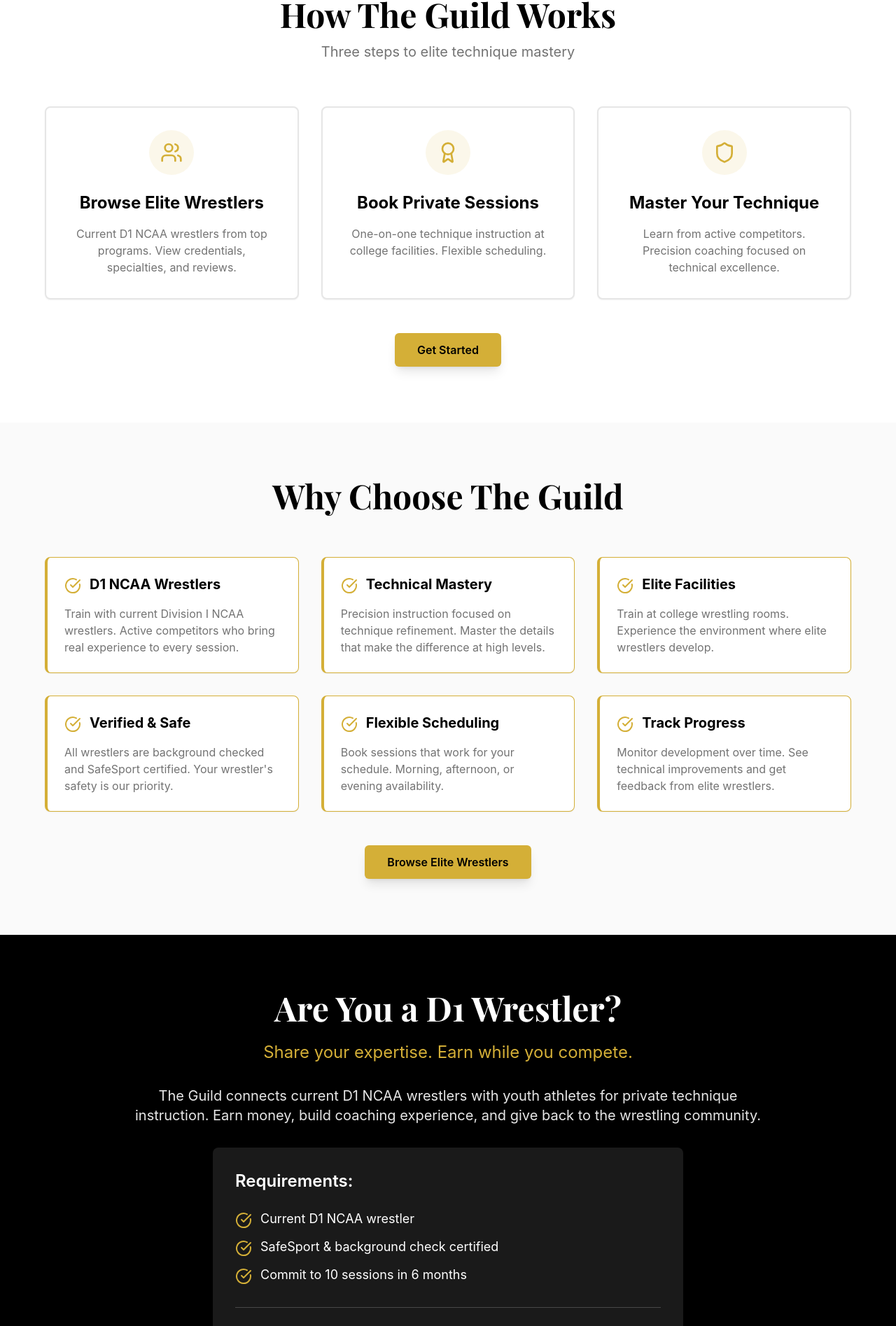
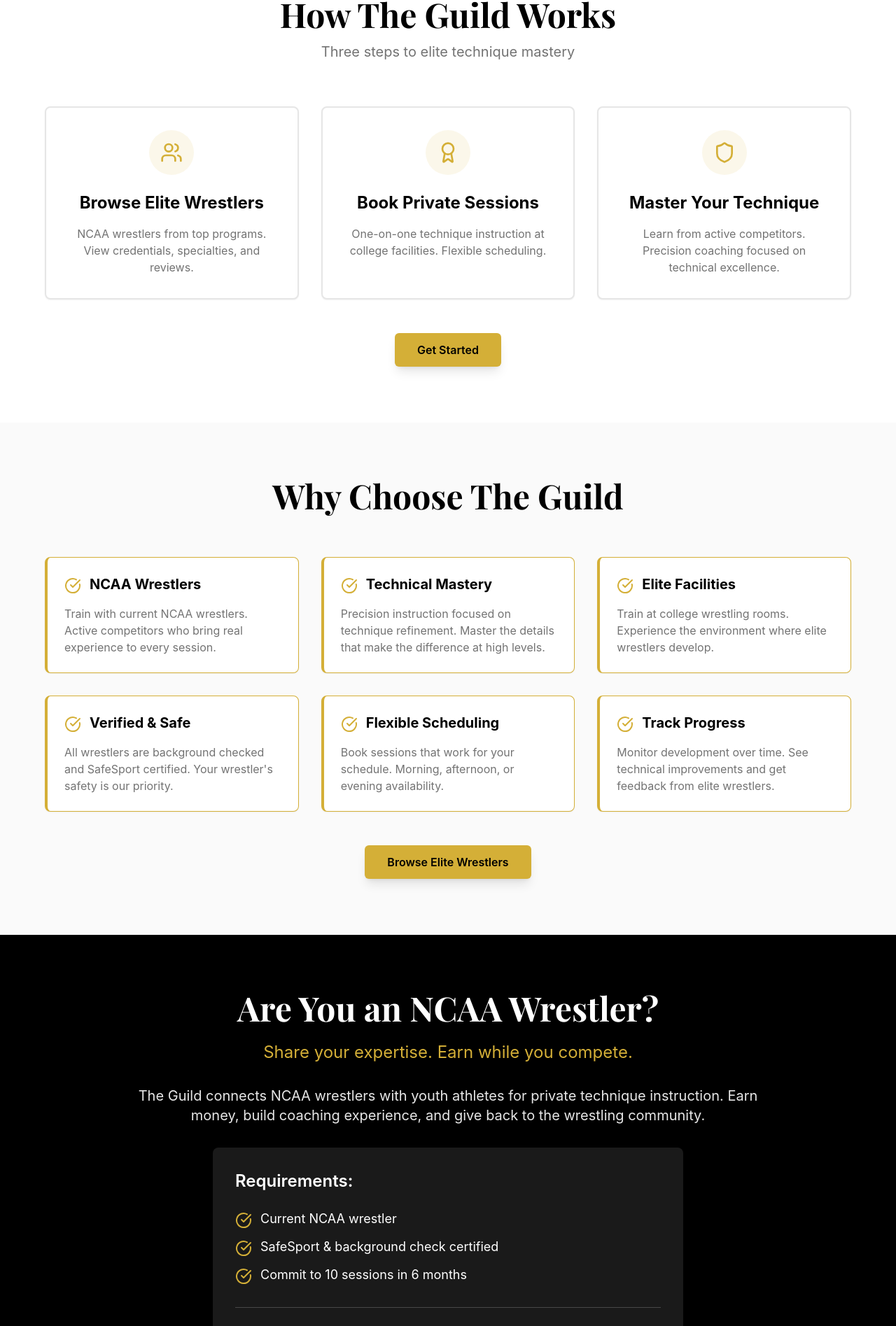
Before and after one commit to gyaan-ai/levelup, a Next.js app: page / in a window 1280 px wide. Shown: the part 869-2764 px from the top of the page at 70% size. Built offline with nearby package versions, Linux system fonts and the light colour scheme; no server answers.

Commit message:
D1→NCAA (NCAA wrestlers in your community); remove pricing from homepage

```diff
--- a/app/(auth)/signup/page.tsx
+++ b/app/(auth)/signup/page.tsx
@@ -171,7 +171,7 @@ export default function SignupPage() {
                       </FormControl>
                       <SelectContent>
                         <SelectItem value="parent">Parent</SelectItem>
-                        <SelectItem value="athlete">D1 Wrestler</SelectItem>
+                        <SelectItem value="athlete">NCAA Wrestler</SelectItem>
                         <SelectItem value="youth_wrestler">Youth Wrestler (Student)</SelectItem>
                         <SelectItem value="admin">Admin</SelectItem>
                       </SelectContent>
--- a/app/(parent)/browse/browse-client.tsx
+++ b/app/(parent)/browse/browse-client.tsx
@@ -79,7 +79,7 @@ export function BrowseAthletesClient({ initialAthletes }: BrowseAthletesClientPr
       <div className="mb-8">
         <h1 className="text-3xl font-serif font-bold mb-2 text-primary">Browse Elite Wrestlers</h1>
         <p className="text-muted-foreground">
-          Find the perfect D1 wrestler to refine your technique
+          Find the perfect NCAA wrestler to refine your technique
         </p>
       </div>
 
--- a/app/(parent)/browse/page.tsx
+++ b/app/(parent)/browse/page.tsx
@@ -8,7 +8,7 @@ import { Athlete } from '@/types';
 export const metadata = {
   title: 'Browse Elite Wrestlers | The Guild',
   description:
-    'Train with current D1 NCAA wrestlers. View profiles, credentials, and reviews. Book private technique sessions.',
+    'Train with NCAA wrestlers in your community. View profiles, credentials, and reviews. Book private technique sessions.',
 };
 
 export default async function BrowsePage() {
--- a/app/(parent)/dashboard/page.tsx
+++ b/app/(parent)/dashboard/page.tsx
@@ -244,7 +244,7 @@ export default async function ParentDashboard() {
             <User className="h-16 w-16 text-muted-foreground mb-4" />
             <h3 className="text-xl font-semibold mb-2">Add Your First Wrestler</h3>
             <p className="text-muted-foreground mb-6 text-center max-w-md">
-              Create a profile for your youth wrestler to start training with elite D1 wrestlers.
+              Create a profile for your youth wrestler to start training with elite NCAA wrestlers.
             </p>
             <Link href="/wrestlers/add">
               <Button size="lg">
--- a/app/layout.tsx
+++ b/app/layout.tsx
@@ -17,9 +17,9 @@ const playfair = Playfair_Display({
 export const metadata = {
   title: 'The Guild | Elite Wrestling Technique Instruction',
   description:
-    'Train with D1 NCAA wrestlers for private technique instruction. Master your wrestling through elite-level coaching.',
+    'Train with NCAA wrestlers in your community for private technique instruction. Master your wrestling through elite-level coaching.',
   keywords:
-    'the guild wrestling, wrestling lessons, D1 NCAA wrestlers, elite technique, private lessons',
+    'the guild wrestling, wrestling lessons, NCAA wrestlers, elite technique, private lessons',
   icons: {
     icon: '/favicon.ico',
   },
--- a/app/page.tsx
+++ b/app/page.tsx
@@ -7,7 +7,7 @@ import { CheckCircle, Users, Award, Shield } from 'lucide-react';
 export const metadata = {
   title: 'The Guild | Elite Wrestling Technique Instruction',
   description:
-    'Train with D1 NCAA wrestlers for private technique instruction. Master your wrestling through elite-level coaching.',
+    'Train with NCAA wrestlers in your community for private technique instruction. Master your wrestling through elite-level coaching.',
 };
 
 export default function HomePage() {
@@ -30,8 +30,8 @@ export default function HomePage() {
                   Mastery. Technique. Access the Elite.
                 </p>
                 <p className="text-lg text-white/80 mb-12 max-w-xl mx-auto lg:mx-0">
-                  Train with D1 NCAA wrestlers for private technique instruction.
-                  Master the details that separate good from elite.
+                  Train with NCAA wrestlers in your community for private technique
+                  instruction. Master the details that separate good from elite.
                 </p>
                 <div className="flex flex-col sm:flex-row gap-4 justify-center lg:justify-start">
                   <Button
@@ -87,8 +87,8 @@ export default function HomePage() {
                 Browse Elite Wrestlers
               </h3>
               <p className="text-muted-foreground">
-                Current D1 NCAA wrestlers from top programs. View credentials,
-                specialties, and reviews.
+                NCAA wrestlers from top programs. View credentials, specialties,
+                and reviews.
               </p>
             </Card>
             <Card className="p-8 text-center border-2 hover:border-accent transition-all">
@@ -135,8 +135,8 @@ export default function HomePage() {
           <div className="grid md:grid-cols-2 lg:grid-cols-3 gap-8 max-w-6xl mx-auto">
             {[
               {
-                title: 'D1 NCAA Wrestlers',
-                text: 'Train with current Division I NCAA wrestlers. Active competitors who bring real experience to every session.',
+                title: 'NCAA Wrestlers',
+                text: 'Train with current NCAA wrestlers. Active competitors who bring real experience to every session.',
               },
               {
                 title: 'Technical Mastery',
@@ -176,27 +176,27 @@ export default function HomePage() {
         </div>
       </section>
 
-      {/* For D1 Wrestlers */}
+      {/* For NCAA Wrestlers */}
       <section className="py-20 bg-black text-white">
         <div className="container mx-auto px-4">
           <div className="max-w-4xl mx-auto text-center">
             <h2 className="text-4xl md:text-5xl font-serif font-bold mb-6">
-              Are You a D1 Wrestler?
+              Are You an NCAA Wrestler?
             </h2>
             <p className="text-2xl text-accent mb-8">
               Share your expertise. Earn while you compete.
             </p>
             <p className="text-xl text-white/90 mb-8">
-              The Guild connects current D1 NCAA wrestlers with youth athletes
-              for private technique instruction. Earn money, build coaching
-              experience, and give back to the wrestling community.
+              The Guild connects NCAA wrestlers with youth athletes for private
+              technique instruction. Earn money, build coaching experience, and
+              give back to the wrestling community.
             </p>
             <div className="bg-white/10 backdrop-blur-sm rounded-lg p-8 mb-10 max-w-2xl mx-auto text-left">
               <h3 className="text-2xl font-semibold mb-6">Requirements:</h3>
               <ul className="space-y-3 text-lg">
                 <li className="flex items-start gap-3">
                   <CheckCircle className="w-6 h-6 text-accent flex-shrink-0 mt-1" />
-                  <span>Current D1 NCAA wrestler</span>
+                  <span>Current NCAA wrestler</span>
                 </li>
                 <li className="flex items-start gap-3">
                   <CheckCircle className="w-6 h-6 text-accent flex-shrink-0 mt-1" />
@@ -209,9 +209,8 @@ export default function HomePage() {
               </ul>
               <div className="mt-8 pt-6 border-t border-white/20">
                 <p className="text-xl">
-                  Earn{' '}
-                  <span className="text-accent font-bold">$50-65 per session</span>{' '}
-                  with flexible scheduling around your training.
+                  Earn while you train. Flexible scheduling around your
+                  competition calendar.
                 </p>
               </div>
             </div>
@@ -229,8 +228,8 @@ export default function HomePage() {
             Ready to Master Your Technique?
           </h2>
           <p className="text-xl text-black/80 mb-10 max-w-2xl mx-auto">
-            Join The Guild and train with elite D1 NCAA wrestlers. Private
-            lessons starting at $60.
+            Join The Guild and train with NCAA wrestlers in your community.
+            Private technique sessions.
           </p>
           <div className="flex flex-col sm:flex-row gap-4 justify-center">
             <Button size="xl" variant="black" asChild>
--- a/components/footer.tsx
+++ b/components/footer.tsx
@@ -64,7 +64,7 @@ export function Footer() {
           </div>
           <div>
             <h4 className="font-semibold text-lg mb-4 text-accent">
-              For D1 Wrestlers
+              For NCAA Wrestlers
             </h4>
             <ul className="space-y-2 text-sm">
               <li>
```
